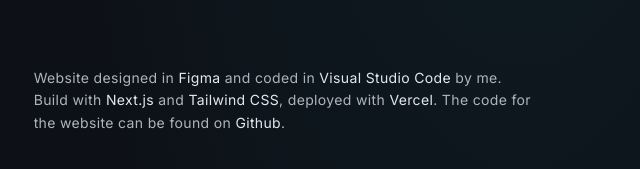
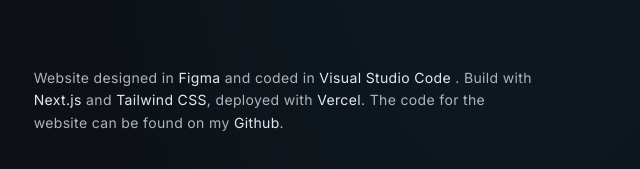
Before and after one commit to leucioiustefan/leucioiustefan-website-next, a Next.js app: page / in a window 1280 px wide. Shown: the part 2705-2874 px from the top of the page, without its empty margins (631-1271 px from the left). Built offline with nearby package versions, Linux system fonts and the light colour scheme.

Commit message:
fixes for github link

```diff
--- a/app/page.tsx
+++ b/app/page.tsx
@@ -49,7 +49,7 @@
           >
             Visual Studio Code
           </a>{" "}
-          by me. Build with{" "}
+          . Build with{" "}
           <a
             className="text-slate-200"
             rel="noopener noreferrer nofollow"
@@ -76,11 +76,11 @@
           >
             Vercel
           </a>
-          . The code for the website can be found on{" "}
+          . The code for the website can be found on my{" "}
           <a
             className="text-slate-200"
             rel="noopener noreferrer nofollow"
-            href="https://vercel.com/"
+            href="https://github.com/leucioiustefan/leucioiustefan-website-next"
             target="_blank"
           >
             Github
```
